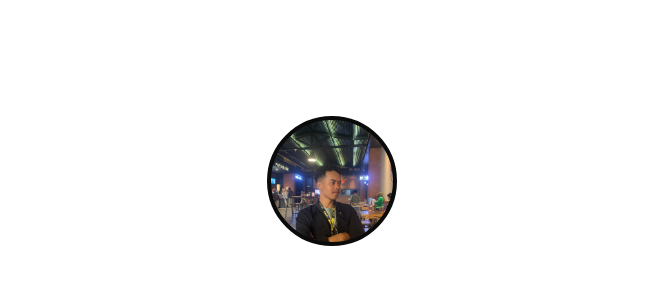
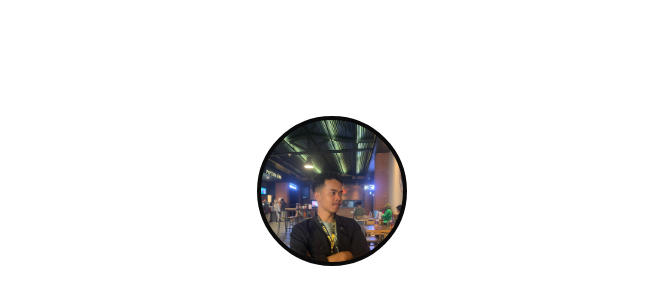
Before and after one commit to ProjectRizzz/ProjectRizzz.github.io, a plain HTML site: page index.html in a window 1280 px wide. Shown: the part 154-444 px from the top of the page, without its empty margins (308-971 px from the left). Drawn offline with Linux system fonts and the light colour scheme.

Commit message:
Add files via upload

```diff
--- a/style.css
+++ b/style.css
@@ -32,8 +32,8 @@ body {
   margin-top: 250px;
   background-image: url(imgMe.jpg);
   background-size: cover;
-  width: 130px;
-  height: 130px;
+  width: 150px;
+  height: 150px;
   border-radius: 50%;
   border: 4px solid #0b0b0b;
   margin-bottom: 50px;
@@ -93,6 +93,17 @@ body {
   }
 }
 
+.logo {
+  margin-top: 250px;
+  background-image: url(imgMe.jpg);
+  background-size: cover;
+  width: 150px;
+  height: 150px;
+  border-radius: 50%;
+  border: 4px solid #0b0b0b;
+  margin-bottom: 50px;
+}
+
 @media (max-width: 500px) {
   .link-list {
     width: 350px;
```
